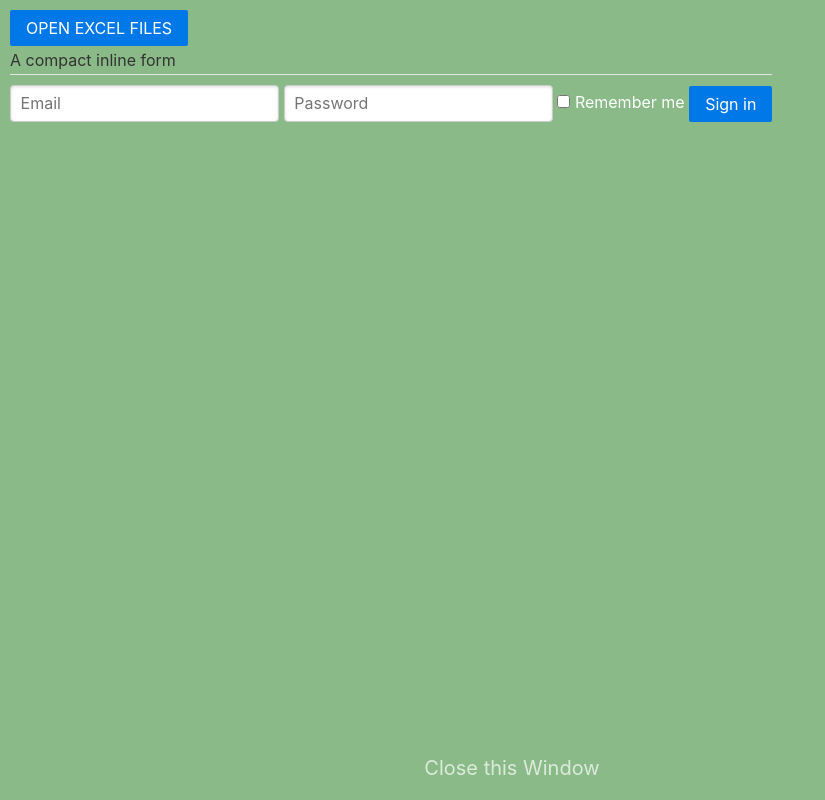
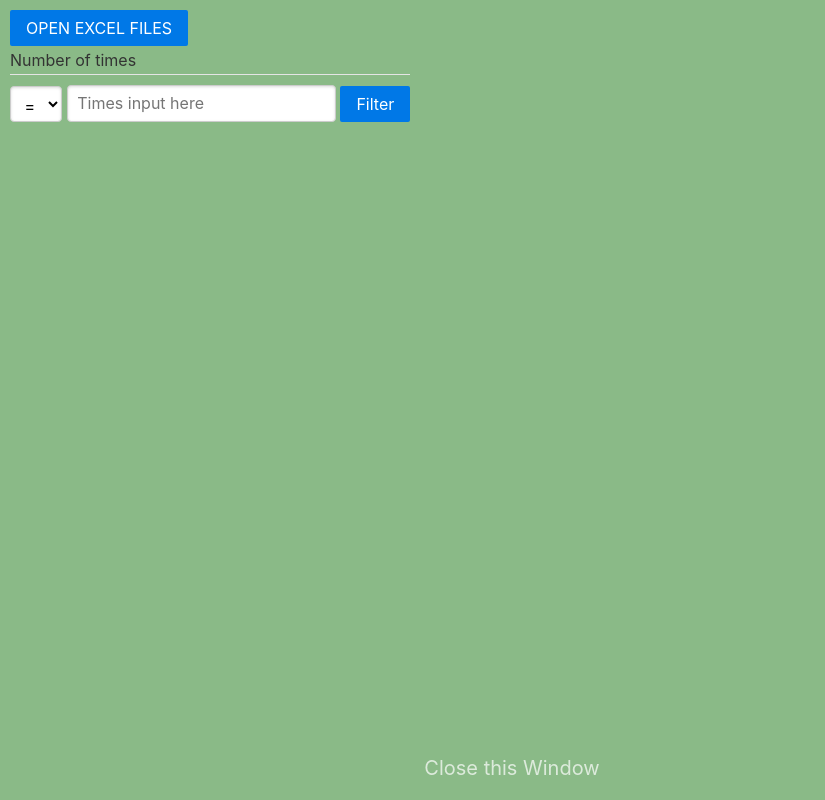
Before and after one commit to xueweiyema/ffu, an Electron app: page index.html in a window 1024 px wide. Shown: the whole page, without its empty margins (0-825 px from the left). Drawn offline with nearby package versions, Linux system fonts and the light colour scheme; no server answers.

Commit message:
add comparison

```diff
--- a/index.html
+++ b/index.html
@@ -7,6 +7,7 @@
     }
 
     section {
+        color: black;
         padding: 5px;
         margin: 5px;
         position: absolute;
@@ -38,16 +39,14 @@
 
         <form class="pure-form">
             <fieldset>
-                <legend>A compact inline form</legend>
-
-                <input type="email" placeholder="Email">
-                <input type="password" placeholder="Password">
-
-                <label for="remember">
-            <input id="remember" type="checkbox"> Remember me
-        </label>
-
-                <button type="submit" class="pure-button pure-button-primary">Sign in</button>
+                <legend>Number of times</legend>
+                <select id="state">
+            <option>=</option>
+            <option>></option>
+            <option><</option>
+        </select>
+                <input type="text" placeholder="Times input here">
+                <button type="submit" class="pure-button pure-button-primary">Filter</button>
             </fieldset>
         </form>
 
```
